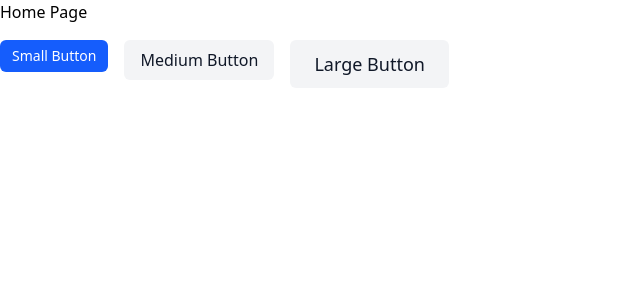
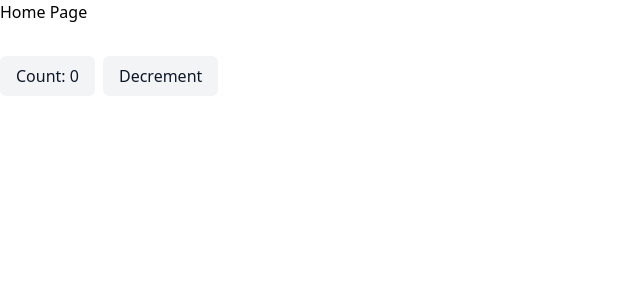
Before and after one commit to PoncheDeFrutas/neo-template, a React (Vite) app: page / in a window 1280 px wide. Shown: the top 300 px of the page, without its empty margins (0-640 px from the left). Built offline with nearby package versions, Linux system fonts and the light colour scheme.

Commit message:
feat: add Counter feature with CounterButton and CounterWidget components

```diff
--- /dev/null
+++ b/src/features/counter/index.ts
@@ -0,0 +1,2 @@
+export { useCounter } from './model/useCounter';
+export { CounterButton } from './ui/CounterButton';
--- /dev/null
+++ b/src/features/counter/model/useCounter.ts
@@ -0,0 +1,15 @@
+import { create } from 'zustand';
+
+interface CounterStore {
+    count: number;
+    increment: () => void;
+    decrement: () => void;
+}
+
+export const useCounter = create<CounterStore>((set) => ({
+    count: 0,
+    increment: () => set((state) => ({ count: state.count + 1 })),
+    decrement: () => set((state) => ({ count: state.count - 1 })),
+}));
+
+export default useCounter;
--- /dev/null
+++ b/src/features/counter/ui/CounterButton.tsx
@@ -0,0 +1,10 @@
+import { Button } from '@shared/ui';
+import { useCounter } from '../model/useCounter';
+import type { FC } from 'react';
+
+export const CounterButton: FC = () => {
+    const { count, increment } = useCounter();
+    return <Button label={`Count: ${count}`} onClick={increment} />;
+};
+
+export default CounterButton;
--- a/src/pages/home/ui/HomePage.tsx
+++ b/src/pages/home/ui/HomePage.tsx
@@ -1,29 +1,12 @@
-import { Button } from '@shared/ui';
+import { CounterWidget } from '@widgets/counter';
 import type { FC } from 'react';
 
 const HomePage: FC = () => {
     return (
         <div>
             <h1>Home Page</h1>
-            <div className="mt-4 flex gap-4">
-                <Button
-                    size="small"
-                    primary={true}
-                    label="Small Button"
-                    onClick={() => alert('Small Button clicked!')}
-                />
-                <Button
-                    size="medium"
-                    primary={false}
-                    label="Medium Button"
-                    onClick={() => alert('Medium Button clicked!')}
-                />
-                <Button
-                    size="large"
-                    primary={false}
-                    label="Large Button"
-                    onClick={() => alert('Large Button clicked!')}
-                />
+           <div className="mt-8">
+                <CounterWidget />
             </div>
         </div>
     );
--- /dev/null
+++ b/src/widgets/counter/index.ts
@@ -0,0 +1 @@
+export { CounterWidget } from './ui/CounterWidget';
--- /dev/null
+++ b/src/widgets/counter/ui/CounterWidget.tsx
@@ -0,0 +1,15 @@
+import { CounterButton, useCounter } from '@features/counter';
+import { Button } from '@shared/ui';
+import type { FC } from 'react';
+
+export const CounterWidget: FC = () => {
+    const { decrement } = useCounter();
+    return (
+        <div className="flex gap-2">
+            <CounterButton />
+            <Button label="Decrement" onClick={decrement} />
+        </div>
+    );
+};
+
+export default CounterWidget;
```
